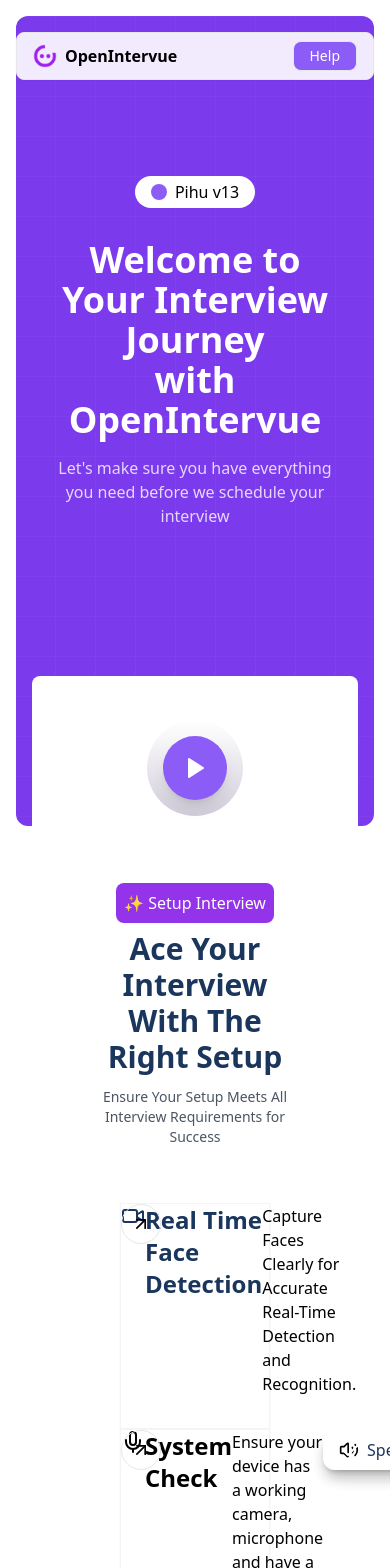
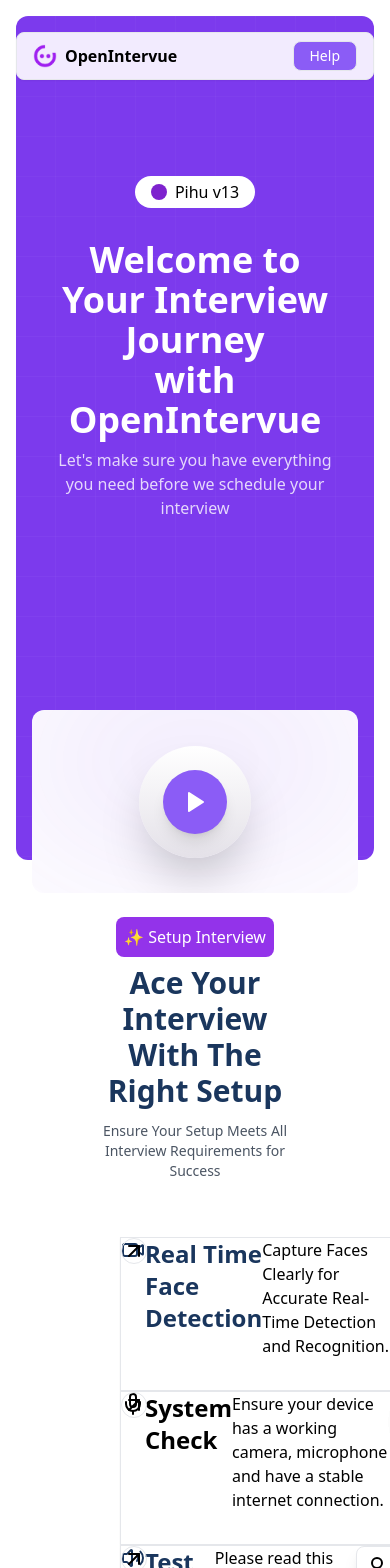
Before and after one commit to Pranith2305/openinterview, a React (Vite) app: page / in a window 390 px wide. Shown: the top 1568 px of the page. Built offline with nearby package versions, Linux system fonts and the light colour scheme; grey boxes are pictures that could not be loaded.

Commit message:
ui enchanced

```diff
--- a/Components/Footer.jsx
+++ b/Components/Footer.jsx
@@ -1,18 +1,18 @@
-import { ArrowBigRight } from 'lucide-react'
 import { Link } from 'react-router-dom'
-import { Linkedin, Twitter, Instagram, Youtube } from 'lucide-react';
+import { ArrowBigRight, Linkedin, Twitter, Instagram, Youtube } from 'lucide-react'
+
 export default function Footer() {
   return (
-    <footer className="bg-black text-white px-8 py-16 rounded-lg">
-    <div className="max-w-7xl mx-auto bg-black">
+    <div className="bg-black px-4 md:px-8 py-16 mx-4 md:mx-8 mt-4 rounded-xl">
+      <footer className="max-w-7xl mx-auto text-white p-4">
+        <div className="grid grid-cols-1 md:grid-cols-12 gap-x-8 gap-y-12">
           {/* Left Column - Logo, Description, and Certificates */}
-      <div className="grid grid-cols-1 md:grid-cols-12 gap-x-8 gap-y-12">
           <div className="md:col-span-3">
             {/* Logo and Company Name */}
             <div className="flex items-center gap-2 mb-6">
               <div className="w-8 h-8 rounded-full flex items-center justify-center">
                 <img
-                src="/src/assets/profile-v1.png"
+                  src="/src\assets\profile-v1.png"
                   alt="OpenIntervue Logo"
                   width={24}
                   height={24}
@@ -58,32 +58,32 @@
           {/* Navigation Links */}
           <div className="md:col-span-2">
             <ul className="space-y-4">
-            <li><Link to="/" className="text-white hover:text-gray-300">Home</Link></li>
-            <li><Link to="/about" className="text-white hover:text-gray-300">About us</Link></li>
-            <li><Link to="/solutions" className="text-white hover:text-gray-300">Solutions</Link></li>
-            <li><Link to="/subscription" className="text-white hover:text-gray-300">Subscription</Link></li>
-            <li><Link to="/pihu" className="text-white hover:text-gray-300">Pihu</Link></li>
-            <li><Link to="/blogs" className="text-white hover:text-gray-300">Blogs</Link></li>
+              <li><Link href="/" className="text-white hover:text-gray-300">Home</Link></li>
+              <li><Link href="/about" className="text-white hover:text-gray-300">About us</Link></li>
+              <li><Link href="/solutions" className="text-white hover:text-gray-300">Solutions</Link></li>
+              <li><Link href="/subscription" className="text-white hover:text-gray-300">Subscription</Link></li>
+              <li><Link href="/pihu" className="text-white hover:text-gray-300">Pihu</Link></li>
+              <li><Link href="/blogs" className="text-white hover:text-gray-300">Blogs</Link></li>
             </ul>
           </div>
 
           <div className="md:col-span-2">
             <ul className="space-y-4">
-            <li><Link to="/contact" className="text-gray-400 hover:text-gray-300">Contact Us</Link></li>
-            <li><Link to="/demo" className="text-white hover:text-gray-300">AI Interview (Book Demo)</Link></li>
-            <li><Link to="/career" className="text-white hover:text-gray-300">Career</Link></li>
-            <li><Link to="/faq" className="text-white hover:text-gray-300">FAQ</Link></li>
-            <li><Link to="/webinar" className="text-white hover:text-gray-300">Webinar</Link></li>
+              <li><Link href="/contact" className="text-gray-400 hover:text-gray-300">Contact Us</Link></li>
+              <li><Link href="/demo" className="text-white hover:text-gray-300">AI Interview (Book Demo)</Link></li>
+              <li><Link href="/career" className="text-white hover:text-gray-300">Career</Link></li>
+              <li><Link href="/faq" className="text-white hover:text-gray-300">FAQ</Link></li>
+              <li><Link href="/webinar" className="text-white hover:text-gray-300">Webinar</Link></li>
             </ul>
           </div>
 
           <div className="md:col-span-2">
             <ul className="space-y-4">
-            <li><Link to="/terms" className="text-white hover:text-gray-300">Terms & Condition</Link></li>
-            <li><Link to="/privacy" className="text-white hover:text-gray-300">Privacy Policy</Link></li>
-            <li><Link to="/payment" className="text-white hover:text-gray-300">Payment Policy</Link></li>
-            <li><Link to="/api-docs" className="text-white hover:text-gray-300">API Docs</Link></li>
-            <li><Link to="/disclaimer" className="text-white hover:text-gray-300">Disclaimer</Link></li>
+              <li><Link href="/terms" className="text-white hover:text-gray-300">Terms & Condition</Link></li>
+              <li><Link href="/privacy" className="text-white hover:text-gray-300">Privacy Policy</Link></li>
+              <li><Link href="/payment" className="text-white hover:text-gray-300">Payment Policy</Link></li>
+              <li><Link href="/api-docs" className="text-white hover:text-gray-300">API Docs</Link></li>
+              <li><Link href="/disclaimer" className="text-white hover:text-gray-300">Disclaimer</Link></li>
             </ul>
           </div>
 
@@ -92,22 +92,22 @@
             <h3 className="text-white mb-6">Follow Us</h3>
             <div className="flex gap-6 mb-8">
               {/* LinkedIn */}
-    <Link to="https://www.linkedin.com" className="text-white hover:text-gray-300">
+              <Link href="https://www.linkedin.com" className="text-white hover:text-gray-300">
                 <Linkedin className="w-6 h-6" />
               </Link>
 
               {/* Twitter */}
-    <Link to="https://www.twitter.com" className="text-white hover:text-gray-300">
+              <Link href="https://www.twitter.com" className="text-white hover:text-gray-300">
                 <Twitter className="w-6 h-6" />
               </Link>
 
               {/* Instagram */}
-    <Link to="https://www.instagram.com" className="text-white hover:text-gray-300">
+              <Link href="https://www.instagram.com" className="text-white hover:text-gray-300">
                 <Instagram className="w-6 h-6" />
               </Link>
 
               {/* YouTube */}
-    <Link to="https://www.youtube.com" className="text-white hover:text-gray-300">
+              <Link href="https://www.youtube.com" className="text-white hover:text-gray-300">
                 <Youtube className="w-6 h-6" />
               </Link>
             </div>
@@ -118,17 +118,16 @@
               <input
                 type="email"
                 name="email"
-              className="p-3 w-72 text-sm text-black bg-black border-b "
+                className="p-3 w-72 text-sm text-black bg-black border-b border-white focus:outline-none focus:border-purple-500"
                 placeholder="Enter your email"
               />
-            <button type="submit" className="p-3 bg-purple-500 text-white rounded-md">
-              <ArrowBigRight />
+              <button type="submit" className="p-3 bg-purple-500 text-white rounded-md hover:bg-purple-600 transition-colors duration-300">
+                <ArrowBigRight className="w-6 h-6" />
               </button>
             </form>
           </div>
         </div>
+      </footer>
     </div>
-  </footer>
-
   )
 }
--- /dev/null
+++ b/Components/RequirementCards.jsx
@@ -0,0 +1,32 @@
+import React from 'react';
+import { Laptop, Wifi, Chrome as Browser } from 'lucide-react';
+
+const RequirementCards = () => {
+  return (
+    <div className="w-full max-w-4xl mx-auto px-4">
+      {/* Requirements Cards */}
+      <div className="grid grid-cols-1 md:grid-cols-3 gap-4">
+        {["Laptop", "Internet", "Browser"].map((item, index) => (
+          <div
+            key={item}
+            className="bg-white rounded-lg p-4 shadow-sm border border-gray-100 flex items-center space-x-4"
+          >
+            <div className="bg-purple-100/50 w-10 h-10 rounded-lg flex items-center justify-center">
+              {index === 0 && <Laptop className="w-5 h-5 text-purple-600" />}
+              {index === 1 && <Wifi className="w-5 h-5 text-purple-600" />}
+              {index === 2 && <Browser className="w-5 h-5 text-purple-600" />}
+            </div>
+            <div>
+              <h3 className="font-semibold text-[#1a365d] text-sm">{item}</h3>
+              <p className="text-gray-500 text-xs">
+                Streamline task monitoring for productivity.
+              </p>
+            </div>
+          </div>
+        ))}
+      </div>
+    </div>
+  );
+};
+
+export default RequirementCards;
--- a/src/App.jsx
+++ b/src/App.jsx
@@ -1,9 +1,10 @@
-import { Play } from "lucide-react";
+import { Play, Zap } from "lucide-react";
 import { Laptop, Wifi, ChromeIcon as Browser } from "lucide-react";
 import Testimonials from "../Components/Testimonials";
 import FaqSection from "../Components/Faq";
 import Footer from "../Components/Footer";
 import VerificationCards from "../Components/VerificationCard";
+import RequirementCards from "../Components/RequirementCards";
 
 export default function App() {
   return (
@@ -14,7 +15,7 @@
           <div className="bg-white bg-opacity-90 backdrop-blur-sm rounded-lg py-2 px-4 flex justify-between items-center shadow-sm border transition-all duration-300">
             <div className="flex items-center gap-2">
               <img
-                src="/src\assets\profile-v1.png"
+                src="/src/assets/profile-v1.png"
                 alt="OpenIntervue Logo"
                 width={24}
                 height={24}
@@ -29,32 +30,33 @@
         </div>
       </div>
 
+      {/* Background Section */}
       <div
-       className="bg-[#7C3AED] pt-40 pb-[250px] px-8 md:px-16 rounded-xl mx-4 md:mx-8 mt-4 relative overflow-hidden"
+        className="bg-[#7C3AED] min-h-screen pt-40 pb-[200px] px-8 md:px-16 rounded-xl mx-4 md:mx-8 mt-4 relative overflow-hidden"
         style={{
           background: `
             #7C3AED,
             linear-gradient(to right, rgba(255, 255, 255, 0.1) 1px, transparent 1px),
             linear-gradient(to bottom, rgba(255, 255, 255, 0.1) 1px, transparent 1px)
           `,
-         backgroundSize: '40px 40px',
-         backgroundPosition: 'top',
-         backgroundAttachment: 'fixed',
-         zIndex: 0
+          backgroundSize: "40px 40px",
+          backgroundPosition: "top",
+          backgroundAttachment: "fixed",
+          zIndex: 0,
         }}
       >
         <div className="max-w-[1200px] mx-auto relative z-10">
           {/* Version Badge */}
           <div className="flex justify-center mb-8">
             <div className="bg-white px-4 py-1 rounded-full text-base font-medium flex items-center gap-2">
-             <div className="w-4 h-4 bg-[#8B5CF6] rounded-full"></div>
+            <Zap className="bg-purple-700 text-white w-4 h-4 rounded-full p-2" />
               Pihu v13
             </div>
           </div>
 
           {/* Main Content */}
-    <div className="text-center mb-12">
-      <h1 className="text-4xl md:text-5xl font-bold text-white mb-4">
+          <div className="text-center mb-6"> {/* Reduced margin */}
+            <h1 className="text-4xl md:text-5xl font-bold text-white mb-2">
               Welcome to Your Interview Journey
               <br />
               with OpenIntervue
@@ -86,15 +88,19 @@
       <div className="max-w-[1200px] mx-auto px-8 md:px-16 -mt-[150px] flex justify-center">
   <div
     className="w-full max-w-4xl aspect-[16/9] relative"
-          style={{
-            perspective: "1000px",
-          }}
+    style={{ perspective: "1000px" }}
   >
-          <div className="absolute inset-0 bg-white rounded-lg ">
-            {/* Play Button */}
-            <div className="absolute inset-0 flex items-center justify-center">
-              <div className="w-24 h-24 bg-gradient-to-b from-[#ffffff] to-[#d2cdda] rounded-full flex items-center justify-center">
-                <button className="w-16 h-16 bg-[#8B5CF6] rounded-full flex shadow-lg items-center justify-center hover:bg-[#7C3AED]">
+    {/* Outer Border Effect */}
+    <div className="absolute inset-0 rounded-xl bg-white  overflow-hidden">
+      <div
+        className="absolute -inset-6 rounded-[2rem] bg-gradient-to-b from-[#7C3AED] to-transparent opacity-20 blur-[100px] pointer-events-none"
+        style={{ zIndex: 1 }}
+      ></div>
+
+      {/* Play Button Container */}
+      <div className="absolute inset-0 flex items-center justify-center z-10">
+        <div className="w-28 h-28 bg-gradient-to-b from-[#ffffff] to-[#e4e1e8] rounded-full flex items-center justify-center shadow-2xl">
+          <button className="w-16 h-16 bg-[#8B5CF6] rounded-full flex shadow-lg items-center justify-center hover:bg-[#7C3AED] transition">
             <Play className="w-6 h-6 text-white" fill="white" />
           </button>
         </div>
@@ -102,6 +108,7 @@
     </div>
   </div>
 </div>
+
 
       {/*set up section */}
       <div className="w-full max-w-6xl mx-auto p-6 px-24">
@@ -134,31 +141,7 @@
           1500s, when an unk
         </p>
       </div>
-
-      {/* Requirements Cards */}
-      <div className="w-full max-w-4xl mx-auto px-4">
-        <div className="grid grid-cols-1 md:grid-cols-3 gap-4">
-          {["Laptop", "Internet", "Browser"].map((item, index) => (
-            <div
-              key={item}
-              className="bg-white rounded-lg p-4 shadow-sm border border-gray-100 flex items-center space-x-4"
-            >
-              <div className="bg-purple-100/50 w-10 h-10 rounded-lg flex items-center justify-center">
-                {index === 0 && <Laptop className="w-5 h-5 text-purple-600" />}
-                {index === 1 && <Wifi className="w-5 h-5 text-purple-600" />}
-                {index === 2 && <Browser className="w-5 h-5 text-purple-600" />}
-              </div>
-              <div>
-                <h3 className="font-semibold text-[#1a365d] text-sm">{item}</h3>
-                <p className="text-gray-500 text-xs">
-                  Streamline task monitoring for productivity.
-                </p>
-              </div>
-            </div>
-          ))}
-        </div>
-      </div>
-
+     <RequirementCards/>
       <Testimonials />
       <FaqSection />
       <Footer />
```
Also changed, not shown: Components/HeroSection.jsx (added). Lines whose indentation alone changed are shown as unchanged.
